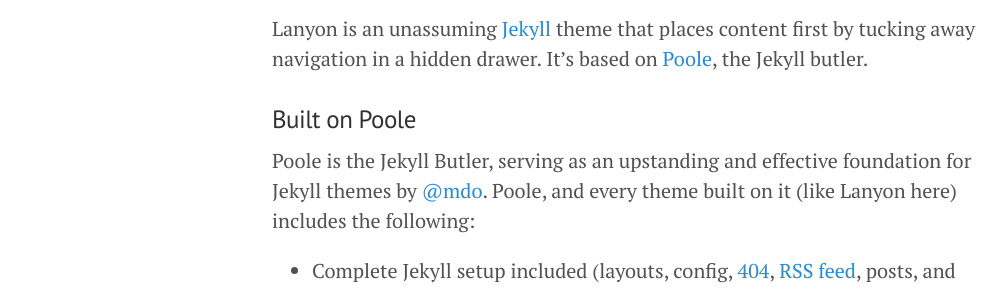
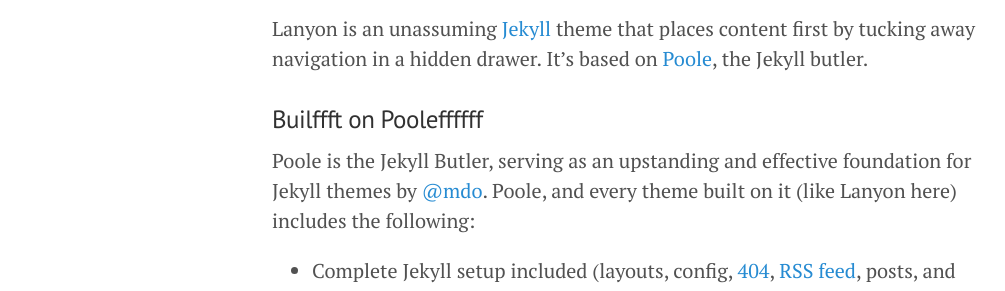
Before and after one commit to skyline3417/skyline3417.github.io, a Jekyll site: the page built from _posts/2020-04-03-introducing-lanyon.md, in a window 1280 px wide. Shown: the part 218-509 px from the top of the page, without its empty margins (8-1013 px from the left). Built offline with Jekyll 4.4.1, drawn with Linux system fonts in a browser that asks for light colours.

```diff
--- a/_posts/2020-04-03-introducing-lanyon.md
+++ b/_posts/2020-04-03-introducing-lanyon.md
@@ -5,7 +5,7 @@
 
 Lanyon is an unassuming [Jekyll](http://jekyllrb.com) theme that places content first by tucking away navigation in a hidden drawer. It's based on [Poole](http://getpoole.com), the Jekyll butler.
 
-### Built on Poole
+### Builffft on Pooleffffff
 
 Poole is the Jekyll Butler, serving as an upstanding and effective foundation for Jekyll themes by [@mdo](https://twitter.com/mdo). Poole, and every theme built on it (like Lanyon here) includes the following:
 
```
Also changed, not shown: 2 other files.
